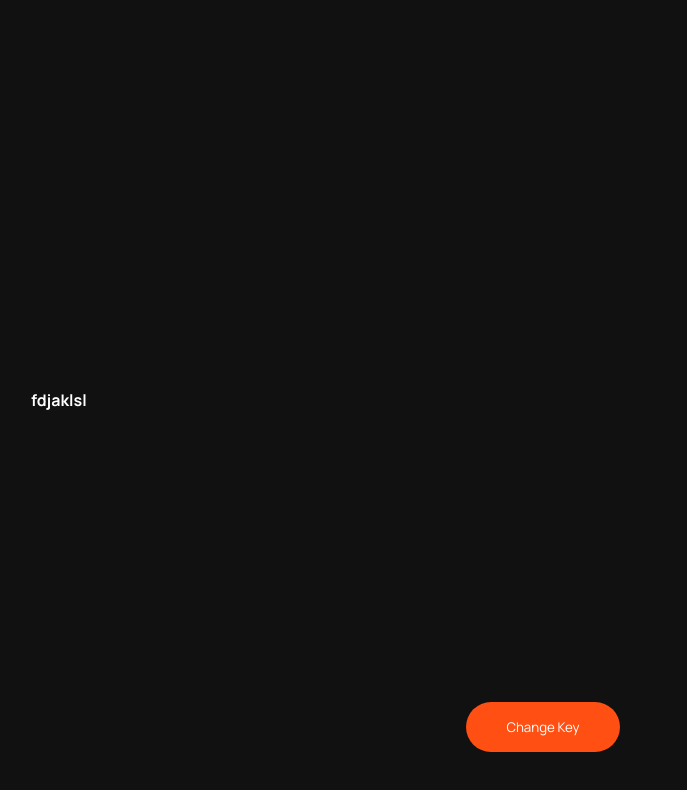
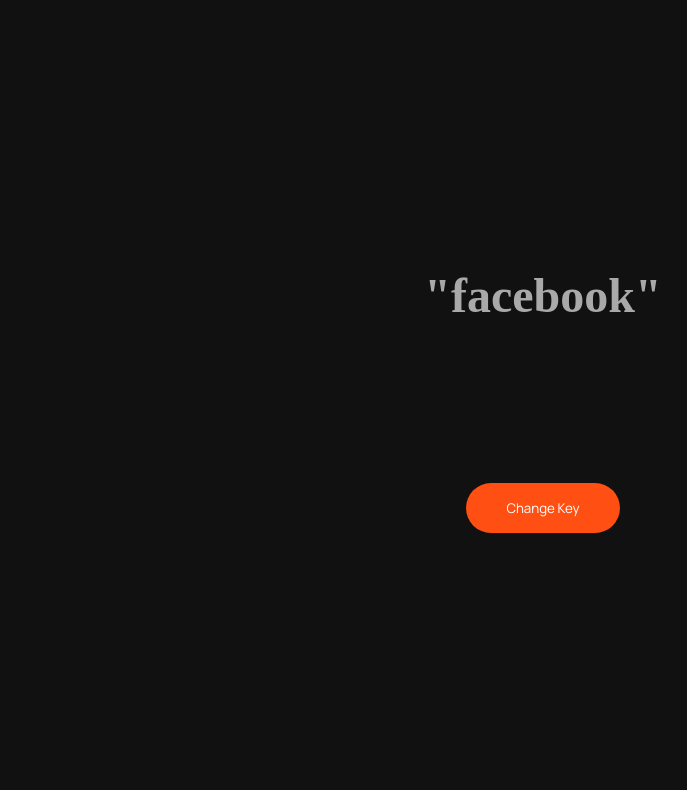
Before and after one commit to jmurphy5613/chatgpt-extention, a browser extension: page index.html in a window 1280 px wide. Both pictures are taken after a click on the button "Continue". Shown: the whole page, without its empty margins (97-784 px from the left). Drawn offline with Linux system fonts and the light colour scheme.

Commit message:
set up prompt css

```diff
--- a/index.html
+++ b/index.html
@@ -13,7 +13,8 @@
 
     <!-- Page for after enterered key -->
     <div id="authed-key-container">
-        <h3 id="response">fdjaklsl</h3>
+        <h1 id="prompt">"facebook"</h1>
+        <h3 id="response"></h3>
         <button id="change-key">Change Key</button>
     </div>
 
--- a/styles/authed.css
+++ b/styles/authed.css
@@ -10,8 +10,7 @@
 }
 
 #change-key {
-    position: absolute;
-    bottom: 3rem;
+    margin-top: 5rem;
 
     background-color: rgb(255, 79, 18);
     padding: 16px 40px;
@@ -32,3 +31,9 @@
     font-family: 'Manrope';
     width: 80%;
 }
+
+#prompt {
+    font-size: 3rem;
+    color: darkgray;
+    margin-bottom: 5rem;
+}
```
